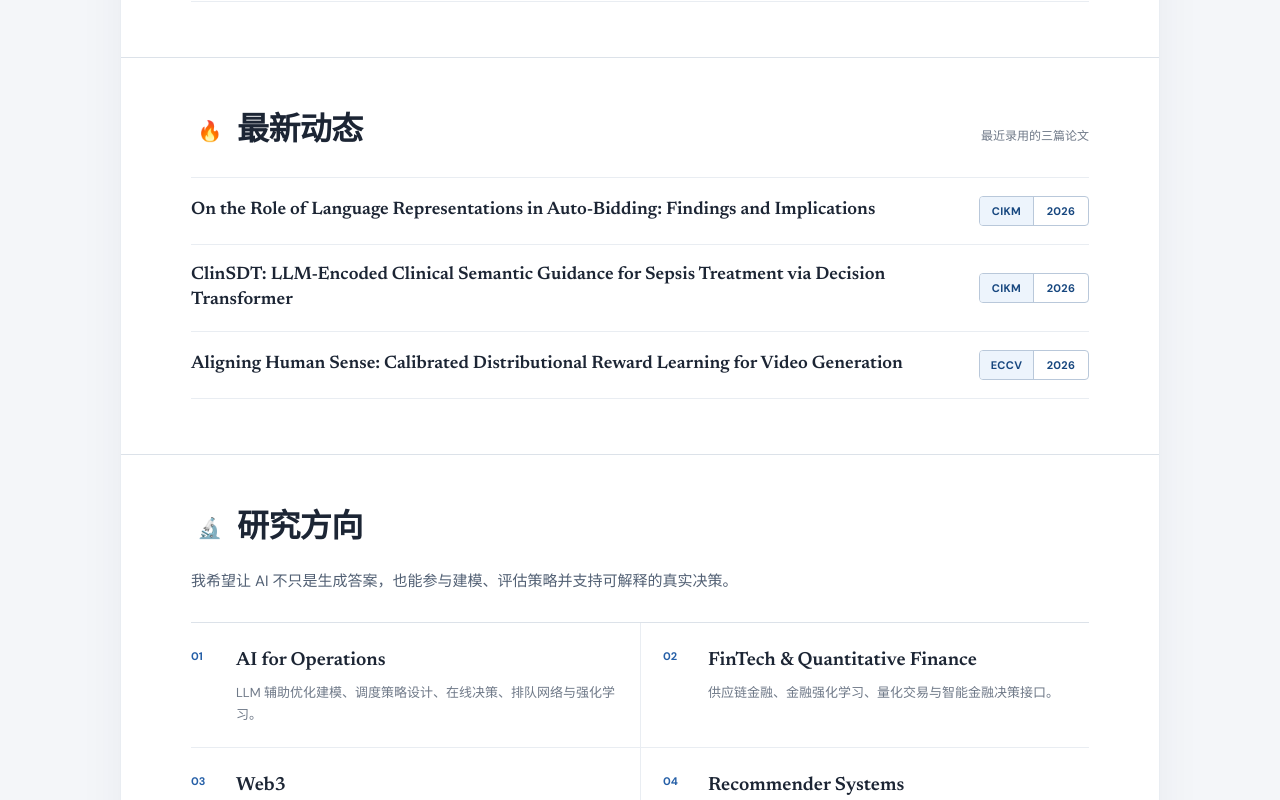
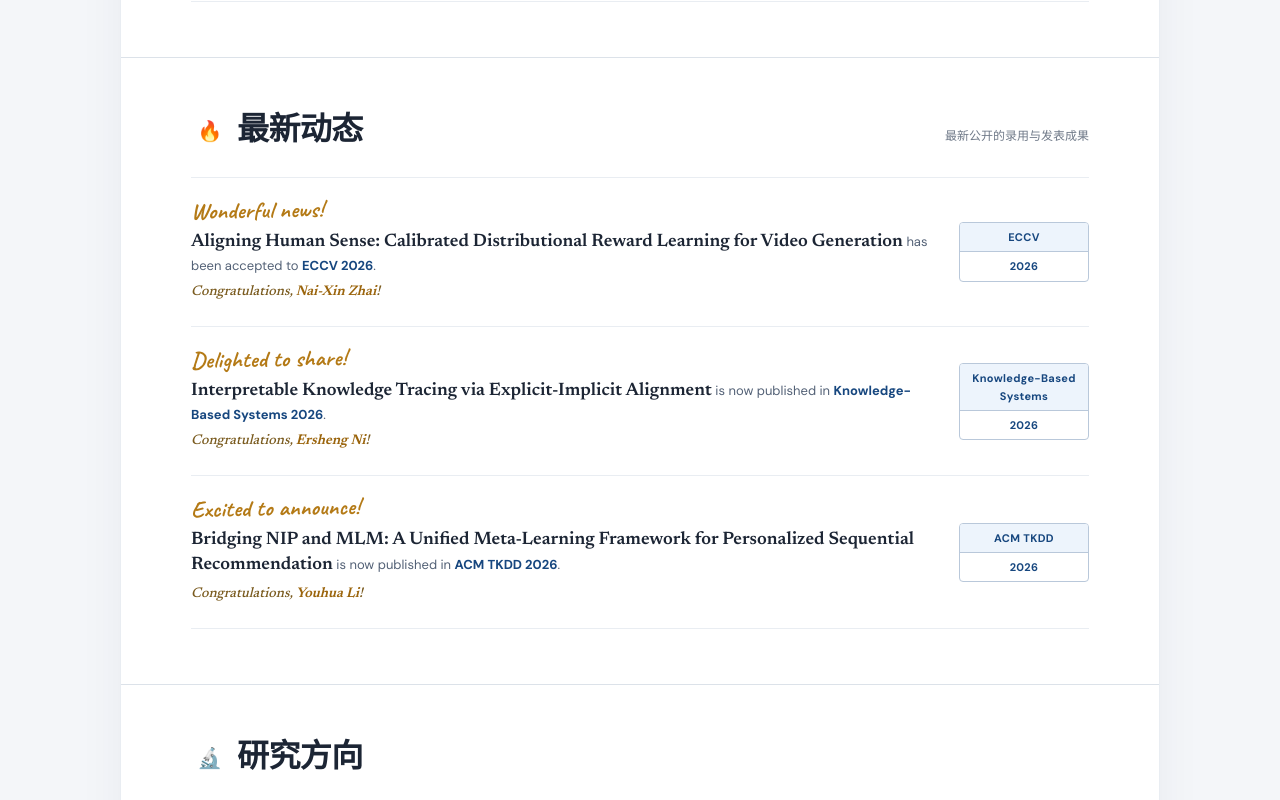
Before and after one commit to youhua97/youhua97.github.io, a Next.js app: page / in a window 1280 px wide. Shown: the part 1100-1900 px from the top of the page. Built offline with nearby package versions, Linux system fonts and the light colour scheme.

Commit message:
Move pending papers under review and refresh news

```diff
--- a/app/AcademicHome.tsx
+++ b/app/AcademicHome.tsx
@@ -33,7 +33,7 @@ const copy = {
     navAria: "页面导航",
     avatarAria: "YL 字母抽象头像（非真人照片）",
     newsTitle: "最新动态",
-    newsNote: "最近录用的三篇论文",
+    newsNote: "最新公开的录用与发表成果",
     researchTitle: "研究方向",
     researchIntro: "我希望让 AI 不只是生成答案，也能参与建模、评估策略并支持可解释的真实决策。",
     researchAreas: [
@@ -160,7 +160,7 @@ const copy = {
     navAria: "Page navigation",
     avatarAria: "Abstract YL monogram avatar, not a real photograph",
     newsTitle: "News",
-    newsNote: "Three most recent paper acceptances",
+    newsNote: "Latest public acceptances and publications",
     researchTitle: "Research",
     researchIntro: "I work toward AI systems that do more than generate answers: they formulate models, evaluate policies, and support interpretable real-world decisions.",
     researchAreas: [
@@ -267,20 +267,30 @@ const copy = {
 
 const news = [
   {
-    title: "On the Role of Language Representations in Auto-Bidding: Findings and Implications",
-    venue: "CIKM",
+    lead: "Wonderful news!",
+    title: "Aligning Human Sense: Calibrated Distributional Reward Learning for Video Generation",
+    status: "has been accepted to",
+    venue: "ECCV",
     year: "2026",
-    href: "https://arxiv.org/abs/2605.05833",
+    firstAuthor: "Nai-Xin Zhai",
   },
   {
-    title: "ClinSDT: LLM-Encoded Clinical Semantic Guidance for Sepsis Treatment via Decision Transformer",
-    venue: "CIKM",
+    lead: "Delighted to share!",
+    title: "Interpretable Knowledge Tracing via Explicit-Implicit Alignment",
+    status: "is now published in",
+    venue: "Knowledge-Based Systems",
     year: "2026",
+    firstAuthor: "Ersheng Ni",
+    href: "https://doi.org/10.1016/j.knosys.2026.116071",
   },
   {
-    title: "Aligning Human Sense: Calibrated Distributional Reward Learning for Video Generation",
-    venue: "ECCV",
+    lead: "Excited to announce!",
+    title: "Bridging NIP and MLM: A Unified Meta-Learning Framework for Personalized Sequential Recommendation",
+    status: "is now published in",
+    venue: "ACM TKDD",
     year: "2026",
+    firstAuthor: "Youhua Li",
+    href: "https://dl.acm.org/doi/10.1145/3786346",
   },
 ];
 
@@ -399,8 +409,13 @@ export function AcademicHome({ locale }: { locale: Locale }) {
           <ol className="news-list">
             {news.map((item) => (
               <li className="news-item" key={item.title}>
-                <div className="news-title">
-                  {item.href ? <ExternalLink href={item.href}>{item.title}</ExternalLink> : item.title}
+                <div className="news-copy">
+                  <p className="news-flourish">{item.lead}</p>
+                  <p className="news-sentence">
+                    <span className="news-title">{item.href ? <ExternalLink href={item.href}>{item.title}</ExternalLink> : item.title}</span>
+                    {" "}{item.status} <strong>{item.venue} {item.year}</strong>.
+                  </p>
+                  <p className="news-congrats">Congratulations, <strong>{item.firstAuthor}</strong>!</p>
                 </div>
                 <div className="news-venue"><span>{item.venue}</span><time>{item.year}</time></div>
               </li>
--- a/app/data.ts
+++ b/app/data.ts
@@ -8,6 +8,24 @@ export type Paper = {
 };
 
 export const underReview: Paper[] = [
+  {
+    title: "On the Role of Language Representations in Auto-Bidding: Findings and Implications",
+    authors:
+      "Guanyu Zhu, Jining Luan, Hanwen Du, Xinyu Fang, Sibo Xu, Ersheng Ni, Hongji Li, Jincheng Fang, Ronghao Chen, Huacan Wang, Xuanqi Lan, Yongxin Ni, Yiqi Sun, Youhua Li†",
+    venue: "Under Review",
+    year: "2026",
+    href: "https://arxiv.org/abs/2605.05833",
+    tag: "Auto-Bidding",
+  },
+  {
+    title:
+      "ClinSDT: LLM-Encoded Clinical Semantic Guidance for Sepsis Treatment via Decision Transformer",
+    authors:
+      "Yanyan Wu, Guanyu Zhu, Changbin Zhao, Jin Zhang, Dexu Yu, Tianmin Sun, Jining Luan, Chunxiao Li, Hanwen Du, Youhua Li†",
+    venue: "Under Review",
+    year: "2026",
+    tag: "Decision Intelligence",
+  },
   {
     title:
       "LLM-Assisted Scheduling Policy Design and Refinement: Evidence Across Queueing Networks, Job-Shop Scheduling, and Ride-Hailing Dispatch",
@@ -132,24 +150,6 @@ export const underReview: Paper[] = [
 ];
 
 export const publications: Paper[] = [
-  {
-    title: "On the Role of Language Representations in Auto-Bidding: Findings and Implications",
-    authors:
-      "Guanyu Zhu, Jining Luan, Hanwen Du, Xinyu Fang, Sibo Xu, Ersheng Ni, Hongji Li, Jincheng Fang, Ronghao Chen, Huacan Wang, Xuanqi Lan, Yongxin Ni, Yiqi Sun, Youhua Li†",
-    venue: "CIKM 2026",
-    year: "2026",
-    href: "https://arxiv.org/abs/2605.05833",
-    tag: "Auto-Bidding",
-  },
-  {
-    title:
-      "ClinSDT: LLM-Encoded Clinical Semantic Guidance for Sepsis Treatment via Decision Transformer",
-    authors:
-      "Yanyan Wu, Guanyu Zhu, Changbin Zhao, Jin Zhang, Dexu Yu, Tianmin Sun, Jining Luan, Chunxiao Li, Hanwen Du, Youhua Li†",
-    venue: "CIKM 2026",
-    year: "2026",
-    tag: "Decision Intelligence",
-  },
   {
     title:
       "Aligning Human Sense: Calibrated Distributional Reward Learning for Video Generation",
--- a/app/globals.css
+++ b/app/globals.css
@@ -1,4 +1,4 @@
-@import url("https://fonts.googleapis.com/css2?family=DM+Sans:wght@400;500;600;700&family=Newsreader:opsz,wght@6..72,500;6..72,600&display=swap");
+@import url("https://fonts.googleapis.com/css2?family=Caveat:wght@600;700&family=DM+Sans:wght@400;500;600;700&family=Newsreader:opsz,wght@6..72,500;6..72,600&display=swap");
 
 :root {
   --page: #f4f6f9;
@@ -14,6 +14,7 @@
   --gold: #cc9b36;
   --serif: "Newsreader", Georgia, "Times New Roman", serif;
   --sans: "DM Sans", Inter, -apple-system, BlinkMacSystemFont, "Segoe UI", sans-serif;
+  --script: "Caveat", "Segoe Print", cursive;
 }
 
 * { box-sizing: border-box; }
@@ -196,13 +197,19 @@ main {
 .section-intro { max-width: 800px; margin: -5px 0 27px; color: #526074; line-height: 1.8; }
 
 .news-list { margin: 0; padding: 0; border-top: 1px solid var(--line-soft); list-style: none; }
-.news-item { display: grid; grid-template-columns: minmax(0, 1fr) 110px; gap: 25px; align-items: center; padding: 18px 0; border-bottom: 1px solid var(--line-soft); }
+.news-item { display: grid; grid-template-columns: minmax(0, 1fr) 130px; gap: 30px; align-items: center; padding: 22px 0; border-bottom: 1px solid var(--line-soft); }
+.news-copy p { margin: 0; }
+.news-flourish { color: #b47a16; font-family: var(--script); font-size: 23px; font-weight: 700; letter-spacing: 0.01em; line-height: 1; transform: rotate(-1deg); transform-origin: left center; }
+.news-sentence { margin-top: 7px !important; color: #536176; font-size: 13px; line-height: 1.65; }
 .news-title { color: var(--ink); font-family: var(--serif); font-size: 18px; font-weight: 600; line-height: 1.38; }
 .news-title a { color: var(--ink); }
 .news-title a:hover { color: var(--blue); }
-.news-venue { display: grid; grid-template-columns: 1fr 1fr; overflow: hidden; border: 1px solid #b9c8da; border-radius: 4px; color: var(--blue-dark); font-size: 11px; font-weight: 700; letter-spacing: 0.03em; text-align: center; }
-.news-venue span, .news-venue time { padding: 5px 4px; }
-.news-venue span { background: var(--blue-soft); border-right: 1px solid #b9c8da; }
+.news-sentence > strong { color: var(--blue-dark); font-weight: 700; }
+.news-congrats { margin-top: 5px !important; color: #7a5b1f; font-family: var(--serif); font-size: 14px; font-style: italic; }
+.news-congrats strong { color: #9b650d; }
+.news-venue { display: flex; overflow: hidden; flex-direction: column; border: 1px solid #b9c8da; border-radius: 4px; color: var(--blue-dark); font-size: 11px; font-weight: 700; letter-spacing: 0.03em; text-align: center; }
+.news-venue span, .news-venue time { padding: 5px 8px; }
+.news-venue span { background: var(--blue-soft); border-bottom: 1px solid #b9c8da; }
 
 .research-list { display: grid; grid-template-columns: 1fr 1fr; border-top: 1px solid var(--line); }
 .research-list article { display: grid; grid-template-columns: 34px 1fr; gap: 11px; padding: 22px 22px 22px 0; border-bottom: 1px solid var(--line-soft); }
@@ -293,7 +300,7 @@ a:focus-visible { outline: 3px solid var(--gold); outline-offset: 3px; }
   .section-heading h2 { font-size: 29px; }
   .section-heading > p { margin-top: 6px; text-align: left; }
   .news-item { grid-template-columns: 1fr; gap: 10px; }
-  .news-venue { width: 104px; }
+  .news-venue { width: max-content; max-width: 100%; }
   .research-list { grid-template-columns: 1fr; }
   .research-list article:nth-child(even) { padding-left: 0; border-left: 0; }
   .publication-year { grid-template-columns: 1fr; }
```
Also changed, not shown: 1 other file (tests, documents, lock files or other folders).
